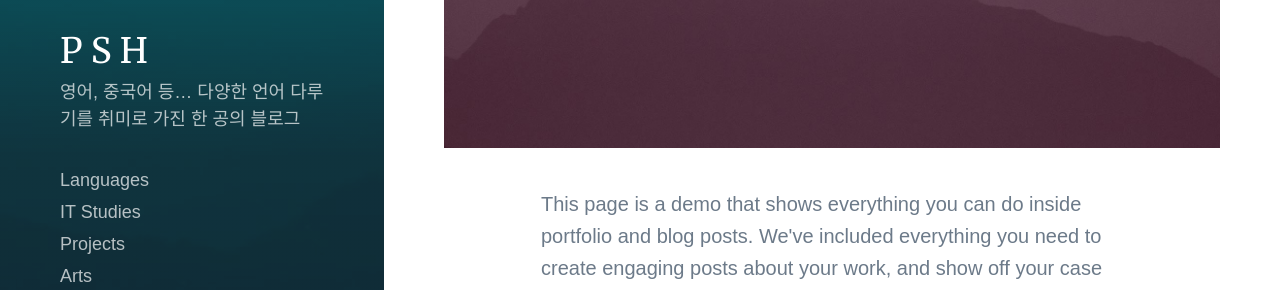
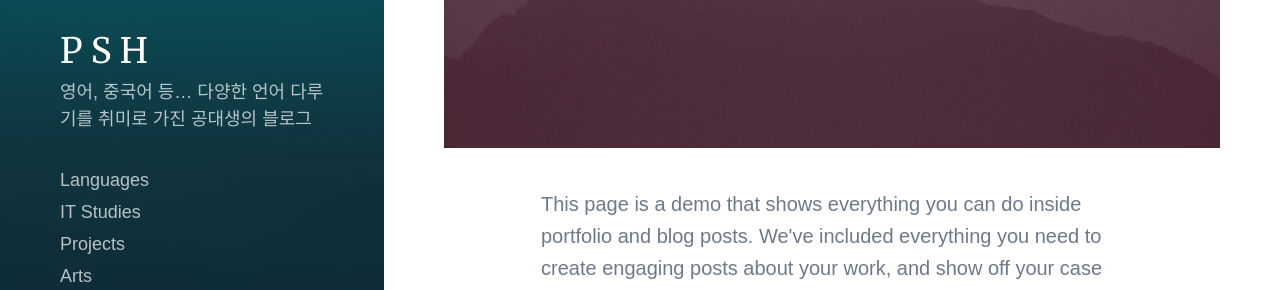
Before and after one commit to vendergood/vendergood.github.io, a Jekyll site: the page built from index.html, in a window 1280 px wide. Shown: the part 473-763 px from the top of the page. Built offline with Jekyll 4.4.1, drawn with Linux system fonts in a browser that asks for light colours; nearby versions of some CDN libraries; some web fonts are replaced; the list of posts is cut into pages by our own code.

Commit message:
Update settings.yml

```diff
--- a/_data/settings.yml
+++ b/_data/settings.yml
@@ -1,6 +1,6 @@
 basic_settings:
   site_title: P S H
-  site_tagline: 영어, 중국어 등… 다양한 언어 다루기를 취미로 가진 한 공의 블로그
+  site_tagline: 영어, 중국어 등… 다양한 언어 다루기를 취미로 가진 공대생의 블로그
   favicon_image: /images/favicon.png
 
 header_settings:
```
